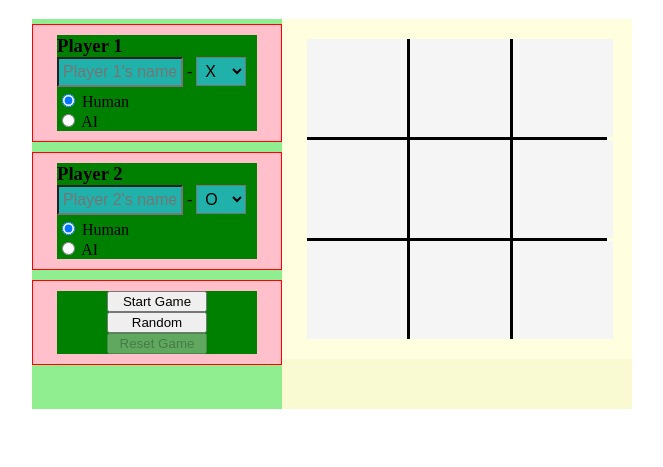
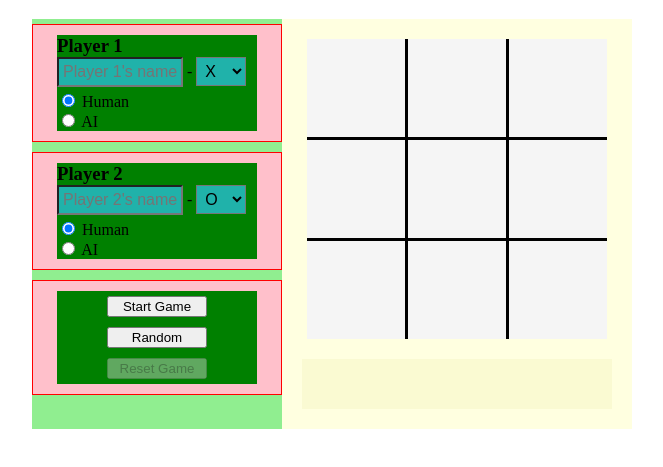
Before and after one commit to louissxu/tictactoe, a plain HTML site: page index.html in a window 1280 px wide. Shown: the part 61-528 px from the top of the page, without its empty margins (308-971 px from the left). Drawn offline with Linux system fonts and the light colour scheme.

Commit message:
Fix canvas position

```diff
--- a/index.html
+++ b/index.html
@@ -63,11 +63,13 @@
             </div>
         </div>
         <div id="container-board">
-            <div id="game-board">
-                <!-- Cells inserted here -->
-            </div>
-            <div id="container-canvas">
-                <canvas id="canvas" height="300" width="300"></canvas>
+            <div id="subcontainer-board">
+                <div id="game-board">
+                    <!-- Cells inserted here -->
+                </div>
+                <div id="container-canvas">
+                    <canvas id="canvas" height="300" width="300"></canvas>
+                </div>
             </div>
             <div id="game-alerts">
                 <h3 id="alert-text"></h3>
--- a/styles.css
+++ b/styles.css
@@ -59,13 +59,17 @@ header {
     background-color: lightyellow;
 }
 
-#game-board {
+#subcontainer-board {
     width: 300px;
-    height: 300px;
     margin-left: auto;
     margin-right: auto;
     margin-top: 20px;
     margin-bottom: 20px;
+}
+
+#game-board {
+    width: 300px;
+    height: 300px;
 
     display: grid;
     grid-template-columns: 1fr 1fr 1fr;
@@ -78,12 +82,14 @@ header {
 #game-alerts {
     height: 50px;
     background-color: lightgoldenrodyellow;
-    margin-top: 20px;
+    margin: 20px;
+    text-align: center;
 }
 
 #container-canvas {
     position: relative;
     top: -300px;
+    text-align: center;
 }
 
 #canvas {
@@ -104,8 +110,9 @@ h3 {
     margin: 0px;
 }
 
-button {
+.button-subcell button {
     width: 100px;
+    margin: 5px;
 }
 
 .button-subcell {
```
